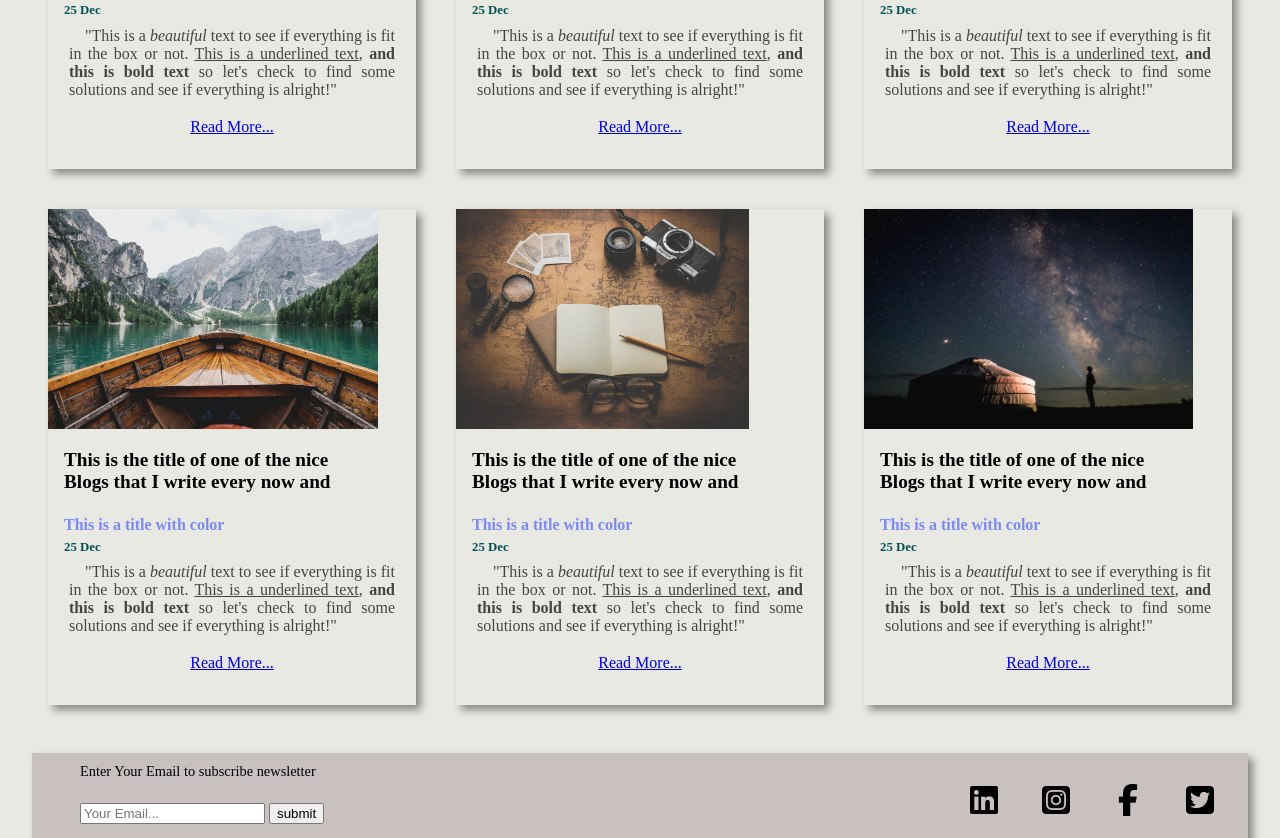
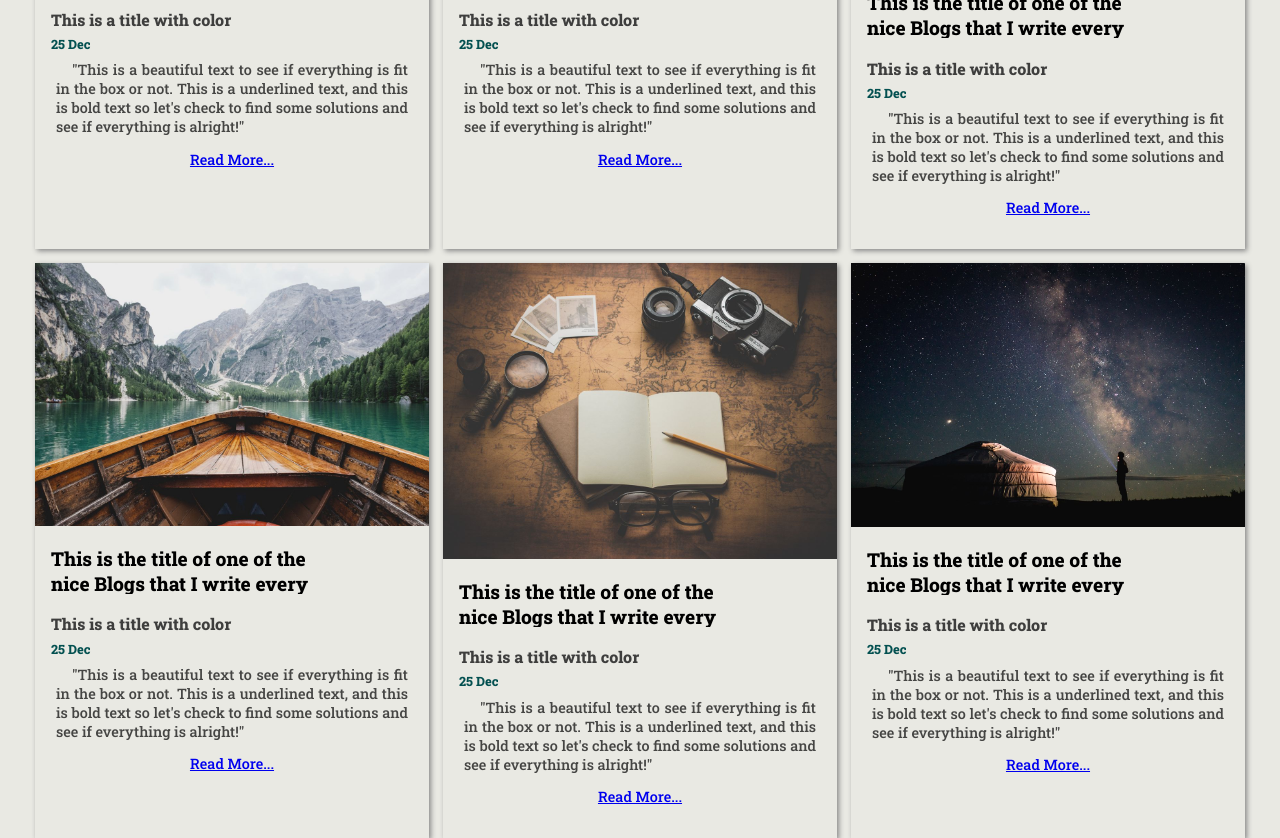
Before and after one commit to GagikNav/blog, a plain HTML site: page home.html in a window 1280 px wide. Shown: the part 620-1458 px from the top of the page. Drawn offline with Linux system fonts and the light colour scheme.

Commit message:
minor styl changes

```diff
--- a/Bstayle.css
+++ b/Bstayle.css
@@ -1,10 +1,19 @@
 /** @format */
 
-@import "Navigation.css";
-@import "footer.css";
-@import "blogfooter.css";
-@import "Blog_resp_medium.css";
-@import "Blog_resp_small.css";
+@import 'Navigation.css';
+@import 'footer.css';
+@import 'blogfooter.css';
+@import 'Blog_resp_medium.css';
+@import 'Blog_resp_small.css';
+@import url('https://fonts.googleapis.com/css2?family=Roboto+Slab:wght@300;500;800&family=Yellowtail&display=swap');
+body {
+	background-blend-mode: exclusion;
+	background-color: rgb(233, 233, 227);
+	font-family: 'Roboto Slab', serif;
+	font-weight: 400;
+	font-size: 0.8rem;
+	/* font-family: 'Yellowtail', cursive; */
+}
 
 @media (min-width: 800px) {
 	body {
--- a/Home_resp_large.css
+++ b/Home_resp_large.css
@@ -1,18 +1,14 @@
-@media(min-width: 800px) {
+@media (min-width: 899px) {
 	.grid-container {
 		display: grid;
 		height: 90%;
 		grid-template-columns: repeat(3, 1fr);
 		grid-gap: 0.5rem;
 		margin: 2rem 1.5rem 2rem 1.5rem;
-
-
 	}
 
 	.box {
-
 		margin: 1rem 1rem 1rem 1rem;
-
 	}
 
 	.title {
--- a/Home_resp_medium.css
+++ b/Home_resp_medium.css
@@ -1,6 +1,6 @@
 /** @format */
 
-@media (min-width: 361px) and (max-width: 799px) {
+@media (min-width: 551px) and (max-width: 899px) {
 	.grid-container {
 		display: grid;
 		height: 80%;
--- a/Home_resp_small.css
+++ b/Home_resp_small.css
@@ -1,4 +1,4 @@
-@media(max-width: 360px) {
+@media(max-width: 500px) {
 
     .grid-container {
         display: grid;
--- a/home.html
+++ b/home.html
@@ -46,7 +46,7 @@
       <h2>This is a title with color</h2>
       <h3>25 Dec</h3>
       <p class="cap-text">
-        "This is a <em class="em">beautiful</em> text to see if everything is
+        "This is a <span class="em">beautiful</span> text to see if everything is
         fit in the box or not.
         <span class="underlined"> This is a underlined text</span>,
         <span class="bold">and this is bold text</span>
@@ -69,7 +69,7 @@
       <h2>This is a title with color</h2>
       <h3>25 Dec</h3>
       <p class="cap-text">
-        "This is a <em class="em">beautiful</em> text to see if everything is
+        "This is a <span class="em">beautiful</span> text to see if everything is
         fit in the box or not.
         <span class="underlined"> This is a underlined text</span>,
         <span class="bold">and this is bold text</span>
@@ -92,7 +92,7 @@
       <h2>This is a title with color</h2>
       <h3>25 Dec</h3>
       <p class="cap-text">
-        "This is a <em class="em">beautiful</em> text to see if everything is
+        "This is a <span class="em">beautiful</span> text to see if everything is
         fit in the box or not.
         <span class="underlined"> This is a underlined text</span>,
         <span class="bold">and this is bold text</span>
@@ -115,7 +115,7 @@
       <h2>This is a title with color</h2>
       <h3>25 Dec</h3>
       <p class="cap-text">
-        "This is a <em class="em">beautiful</em> text to see if everything is
+        "This is a <span class="em">beautiful</span> text to see if everything is
         fit in the box or not.
         <span class="underlined"> This is a underlined text</span>,
         <span class="bold">and this is bold text</span>
@@ -139,7 +139,7 @@
       <h2>This is a title with color</h2>
       <h3>25 Dec</h3>
       <p class="cap-text">
-        "This is a <em class="em">beautiful</em> text to see if everything is
+        "This is a <span class="em">beautiful</span> text to see if everything is
         fit in the box or not.
         <span class="underlined"> This is a underlined text</span>,
         <span class="bold">and this is bold text</span>
@@ -164,7 +164,7 @@
       <h2>This is a title with color</h2>
       <h3>25 Dec</h3>
       <p class="cap-text">
-        "This is a <em class="em">beautiful</em> text to see if everything is
+        "This is a <span class="em">beautiful</span> text to see if everything is
         fit in the box or not.
         <span class="underlined"> This is a underlined text</span>,
         <span class="bold">and this is bold text</span>
--- a/style.css
+++ b/style.css
@@ -1,14 +1,17 @@
 /** @format */
 
-@import "Navigation.css";
-@import "Home_resp_small.css";
-@import "Home_resp_medium.css";
-@import "Home_resp_large.css";
-@import "footer.css";
-
+@import 'Navigation.css';
+@import 'Home_resp_small.css';
+@import 'Home_resp_medium.css';
+@import 'Home_resp_large.css';
+@import 'footer.css';
+@import url('https://fonts.googleapis.com/css2?family=Roboto+Slab:wght@300;500;800&family=Yellowtail&display=swap');
 body {
 	background-blend-mode: exclusion;
 	background-color: rgb(233, 233, 227);
+	font-family: 'Roboto Slab', serif;
+	font-weight: 300;
+	/* font-family: 'Yellowtail', cursive; */
 }
 
 .title {
@@ -17,7 +20,7 @@ body {
 	height: 100px;
 	align-items: flex-start;
 	padding-top: 1em;
-  background-image: url("Compass2.jpg");
+	background-image: url('Compass2.jpg');
 	background-repeat: no-repeat;
 	background-size: cover;
 	color: rgb(0, 0, 0);
@@ -29,9 +32,12 @@ body {
 	justify-content: start;
 	align-items: flex-start;
 	background-color: none;
-  min-height: 50px;
+	min-height: 100px;
 	max-height: auto;
-  box-shadow: 5px 5px 8px #888;
+	box-shadow: 2px 2px 5px #888;
+	margin: 3px;
+	font-size: 0.9rem;
+	font-weight: 400;
 }
 
 .button {
@@ -46,7 +52,7 @@ body {
 
 .box img {
 	width: 100%;
-  height: 220px;
+	height: autopx;
 	padding: 0;
 }
 
@@ -64,7 +70,7 @@ body {
 	font-size: 1rem;
 	margin-bottom: 0.2rem;
 	margin-top: 0.2rem;
-  color: rgba(117, 130, 245, 0.933);
+	color: #313131ee;
 }
 
 .box h3 {
@@ -93,11 +99,11 @@ body {
 }
 
 .underlined {
-  text-decoration: underline;
+	/* text-decoration: underline; */
 }
 
 .bold {
-  font-weight: bold;
+	/* font-weight: bold; */
 }
 
 .button {
@@ -106,7 +112,7 @@ body {
 }
 
 .button:hover {
-  background-color: rgb(224, 224, 224);
+	background-color: #ffee;
 	cursor: pointer;
 }
 
```
Lines whose indentation alone changed are shown as unchanged.
